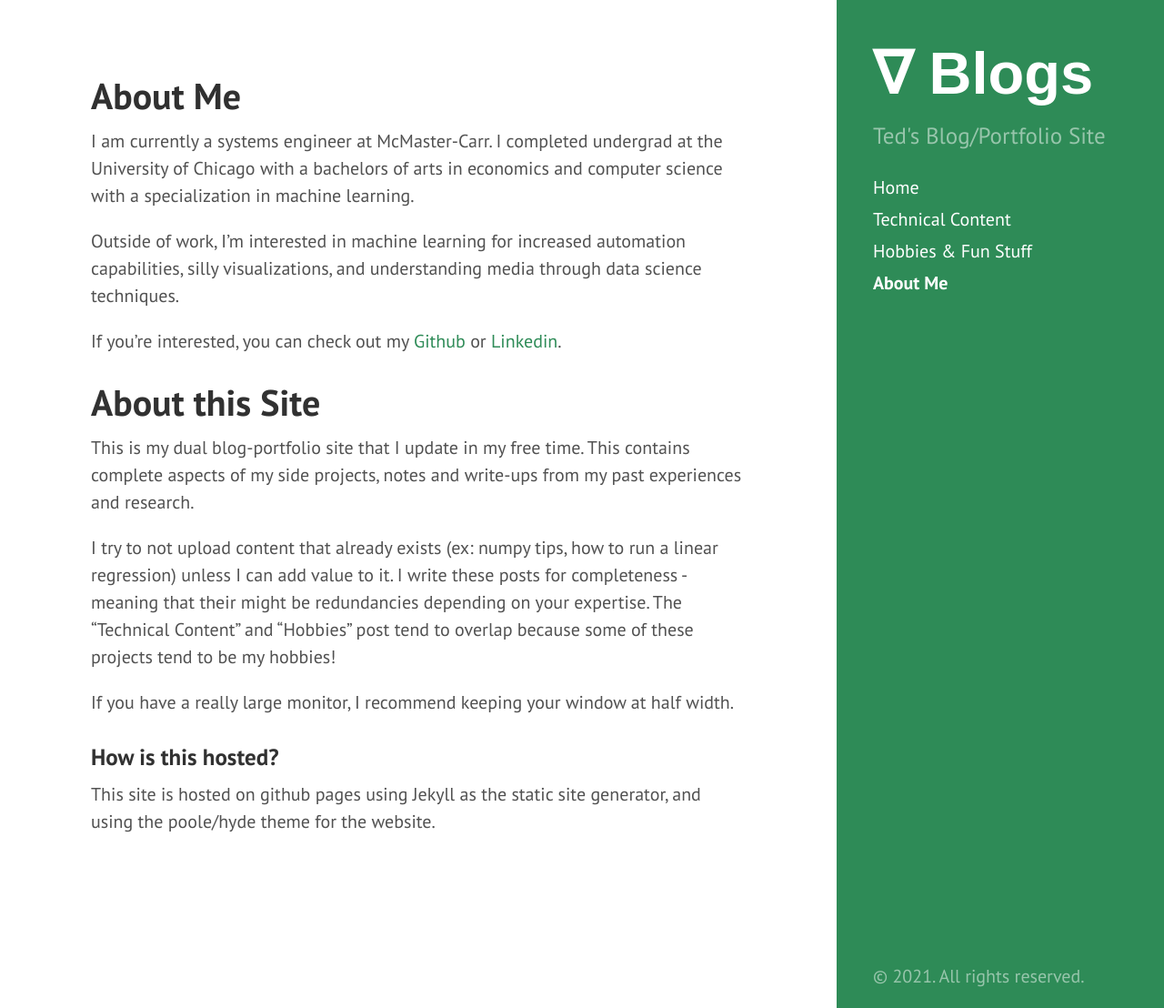
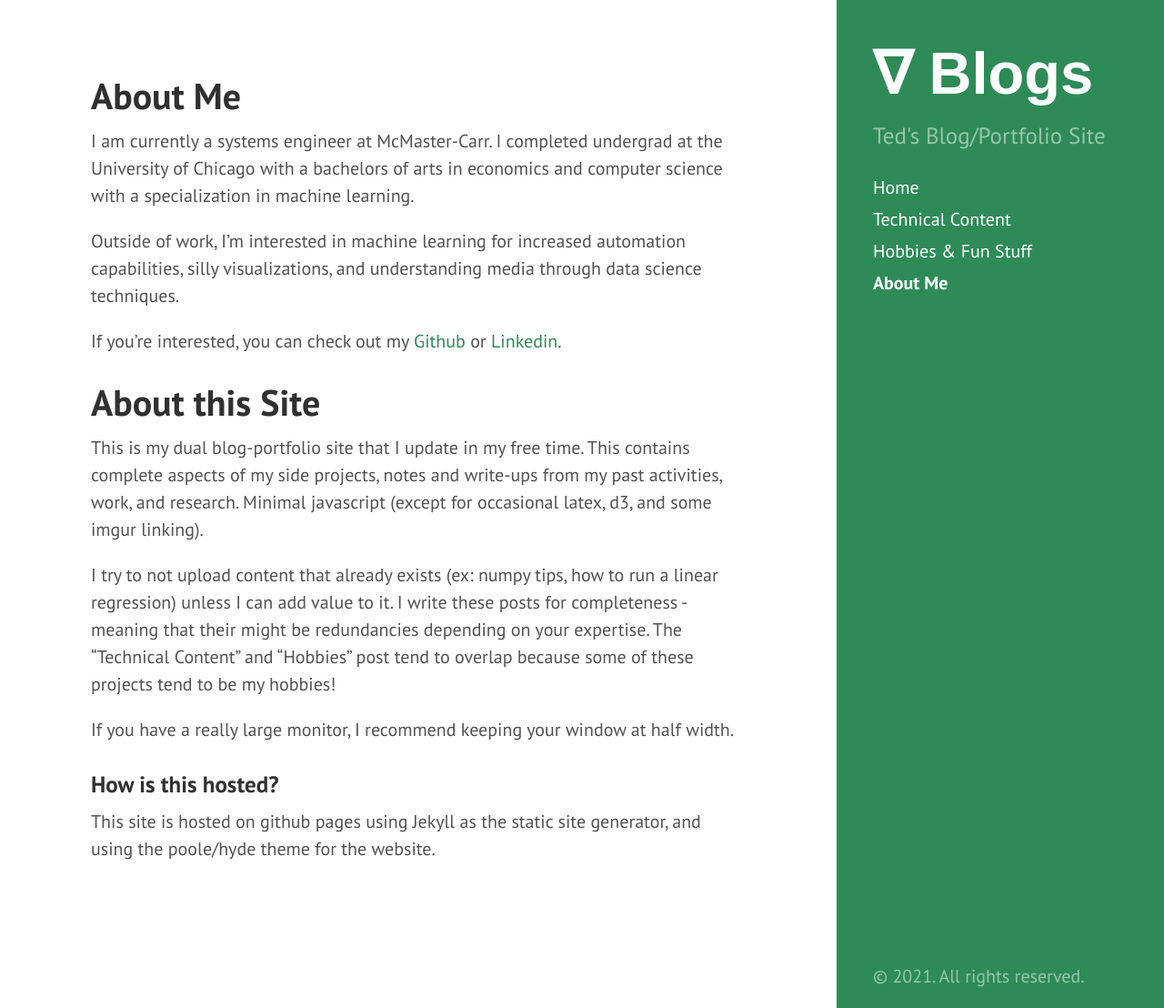
Before and after one commit to tedkim97/tedkim97.github.io, a Jekyll site: the page built from about.md, in a window 1280 px wide and 1108 px high. Shown: the whole window at 91% size. Built offline with Jekyll 4.4.1, drawn with Linux system fonts in a browser that asks for light colours.

Commit message:
added details about js

```diff
--- a/about.md
+++ b/about.md
@@ -12,7 +12,7 @@ Outside of work, I'm interested in machine learning for increased automation cap
 If you're interested, you can check out my [Github](https://github.com/tedkim97) or [Linkedin](https://www.linkedin.com/in/ted-kim/).
 
 # About this Site
-This is my dual blog-portfolio site that I update in my free time. This contains complete aspects of my side projects, notes and write-ups from my past experiences and research.
+This is my dual blog-portfolio site that I update in my free time. This contains complete aspects of my side projects, notes and write-ups from my past activities, work, and research. Minimal javascript (except for occasional latex, d3, and some imgur linking).
 
 I try to not upload content that already exists (ex: numpy tips, how to run a linear regression) unless I can add value to it. I write these posts for completeness - meaning that their might be redundancies depending on your expertise. The "Technical Content" and "Hobbies" post tend to overlap because some of these projects tend to be my hobbies!
 
```
